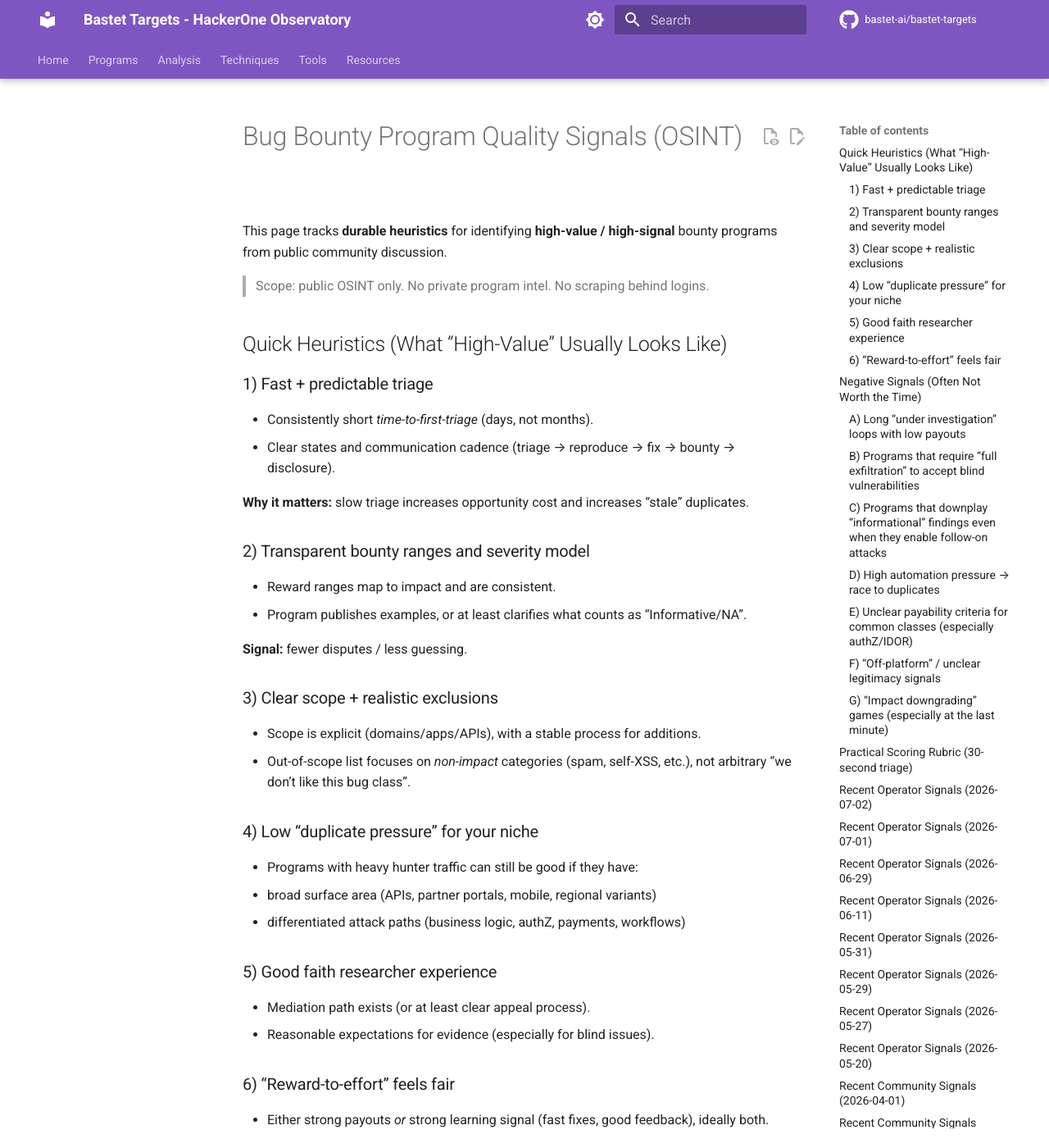
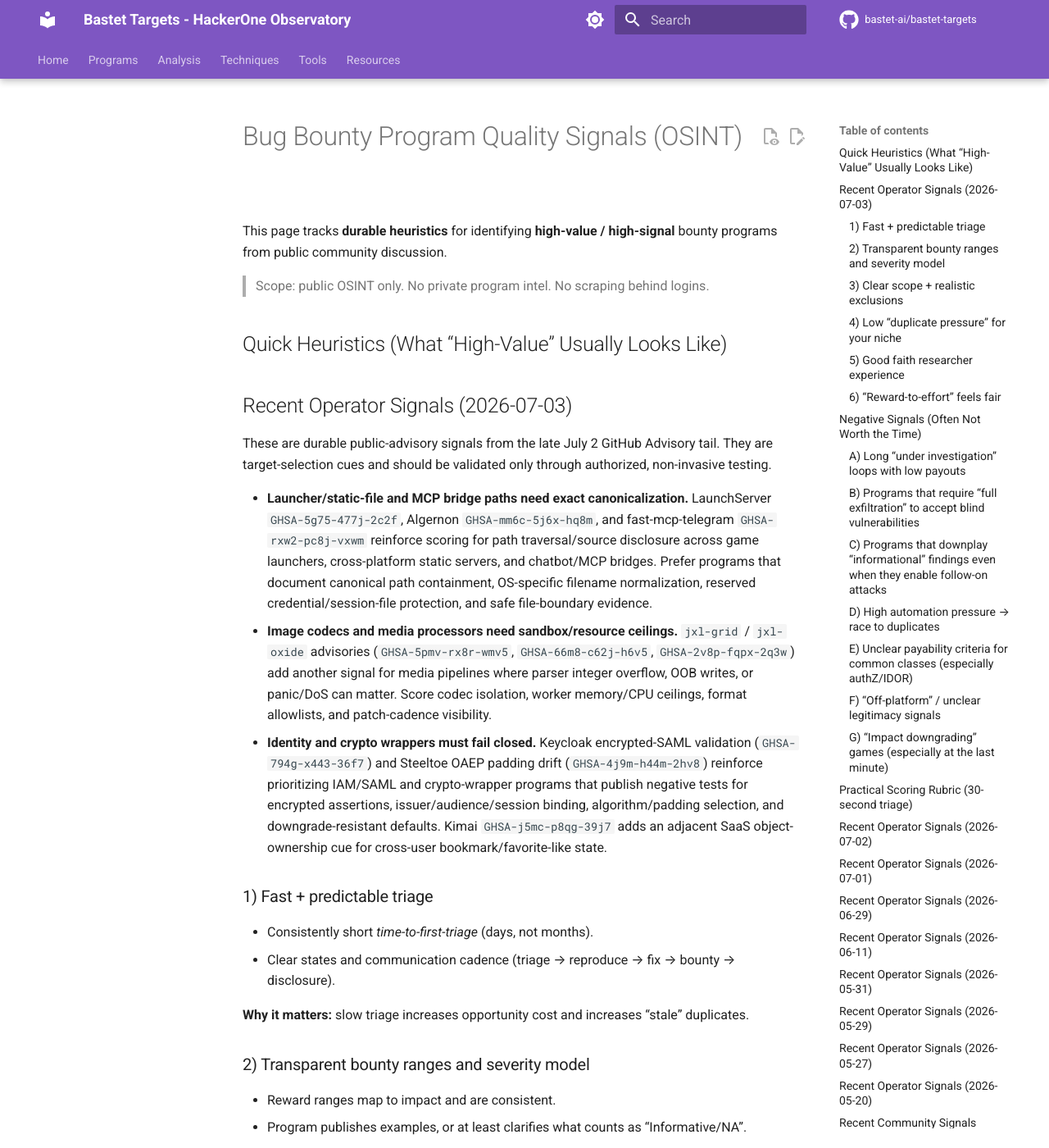
Before and after one commit to bastet-ai/bastet-targets, an MkDocs documentation site: the page built from docs/programs/program-quality-signals.md, in a window 1280 px wide and 1400 px high. Shown: the whole window at 82% size. Built offline with MkDocs 1.6.1 and Material for MkDocs 9.7.7, drawn with Linux system fonts in a browser that asks for light colours; comment, search, counter and statistics services are not loaded.

Commit message:
Add July 3 advisory tail target signals

```diff
--- a/docs/programs/program-quality-signals.md
+++ b/docs/programs/program-quality-signals.md
@@ -5,6 +5,14 @@
 > Scope: public OSINT only. No private program intel. No scraping behind logins.
 
 ## Quick Heuristics (What “High-Value” Usually Looks Like)
+
+## Recent Operator Signals (2026-07-03)
+
+These are durable public-advisory signals from the late July 2 GitHub Advisory tail. They are target-selection cues and should be validated only through authorized, non-invasive testing.
+
+- **Launcher/static-file and MCP bridge paths need exact canonicalization.** LaunchServer `GHSA-5g75-477j-2c2f`, Algernon `GHSA-mm6c-5j6x-hq8m`, and fast-mcp-telegram `GHSA-rxw2-pc8j-vxwm` reinforce scoring for path traversal/source disclosure across game launchers, cross-platform static servers, and chatbot/MCP bridges. Prefer programs that document canonical path containment, OS-specific filename normalization, reserved credential/session-file protection, and safe file-boundary evidence.
+- **Image codecs and media processors need sandbox/resource ceilings.** `jxl-grid` / `jxl-oxide` advisories (`GHSA-5pmv-rx8r-wmv5`, `GHSA-66m8-c62j-h6v5`, `GHSA-2v8p-fqpx-2q3w`) add another signal for media pipelines where parser integer overflow, OOB writes, or panic/DoS can matter. Score codec isolation, worker memory/CPU ceilings, format allowlists, and patch-cadence visibility.
+- **Identity and crypto wrappers must fail closed.** Keycloak encrypted-SAML validation (`GHSA-794g-x443-36f7`) and Steeltoe OAEP padding drift (`GHSA-4j9m-h44m-2hv8`) reinforce prioritizing IAM/SAML and crypto-wrapper programs that publish negative tests for encrypted assertions, issuer/audience/session binding, algorithm/padding selection, and downgrade-resistant defaults. Kimai `GHSA-j5mc-p8qg-39j7` adds an adjacent SaaS object-ownership cue for cross-user bookmark/favorite-like state.
 
 ### 1) Fast + predictable triage
 - Consistently short *time-to-first-triage* (days, not months).
```
Also changed, not shown: docs/programs/high-value.md (+4 -0 lines), docs/resources/program-quality-signals.md (+4 -0 lines).
